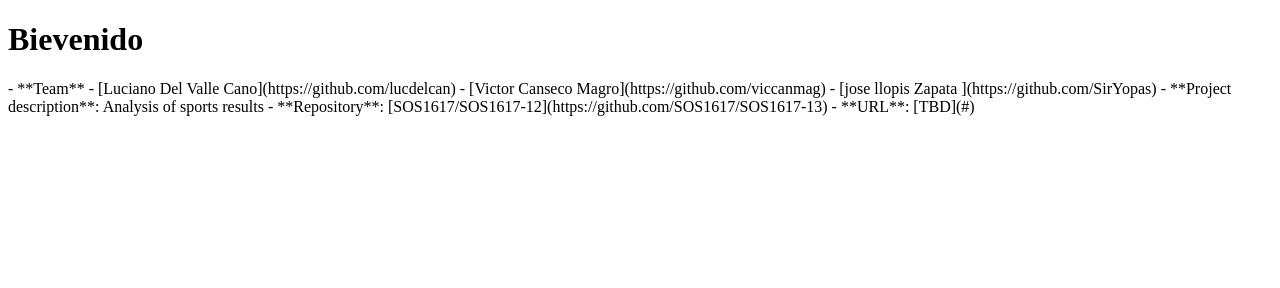
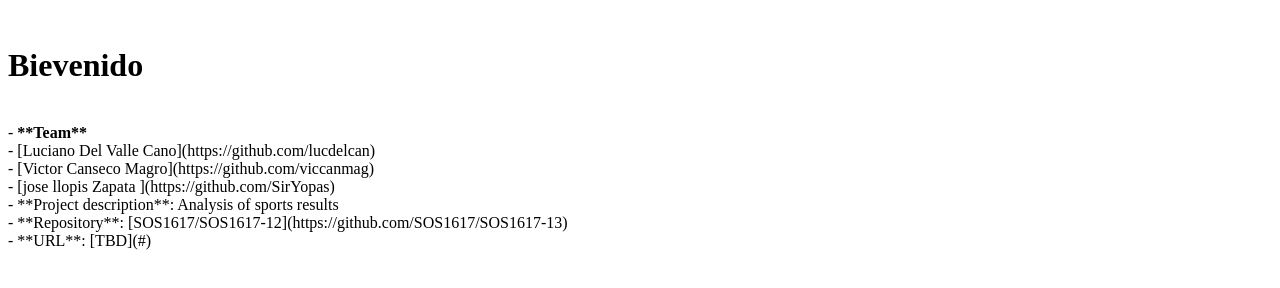
Before and after one commit to SOS1617/SOS1617-13, a website: page public/index.html in a window 1280 px wide. Drawn offline with Linux system fonts and the light colour scheme.

Commit message:
servidor

```diff
--- a/public/index.html
+++ b/public/index.html
@@ -1,16 +1,16 @@
 <!DOCTYPE html>
 <html>
     <head>
-        <title>Server G-13</title>
+        <title>Server G-13</title><br>
     </head>
     <body>
-        <h1>Bievenido</h1>
-- **Team**
-  - [Luciano Del Valle Cano](https://github.com/lucdelcan)
-  - [Victor Canseco Magro](https://github.com/viccanmag)
-  - [jose llopis Zapata ](https://github.com/SirYopas)
-- **Project description**: Analysis of sports results
-- **Repository**: [SOS1617/SOS1617-12](https://github.com/SOS1617/SOS1617-13)
-- **URL**: [TBD](#)
+        <h1>Bievenido</h1><br>
+- <b>**Team**<br></b>
+  - [Luciano Del Valle Cano](https://github.com/lucdelcan)<br>
+  - [Victor Canseco Magro](https://github.com/viccanmag)<br>
+  - [jose llopis Zapata ](https://github.com/SirYopas)<br>
+- **Project description**: Analysis of sports results<br>
+- **Repository**: [SOS1617/SOS1617-12](https://github.com/SOS1617/SOS1617-13)<br>
+- **URL**: [TBD](#)<br>
     </body>
 </html>
```
